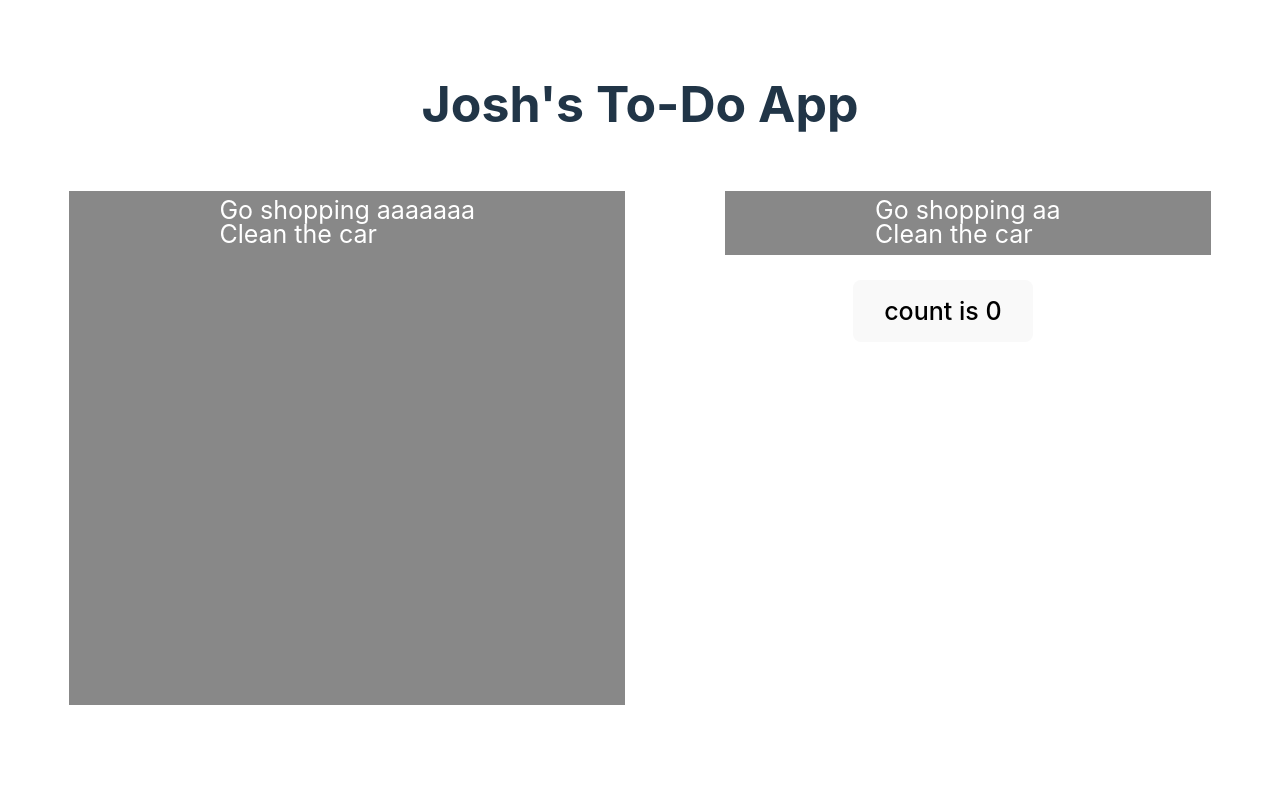
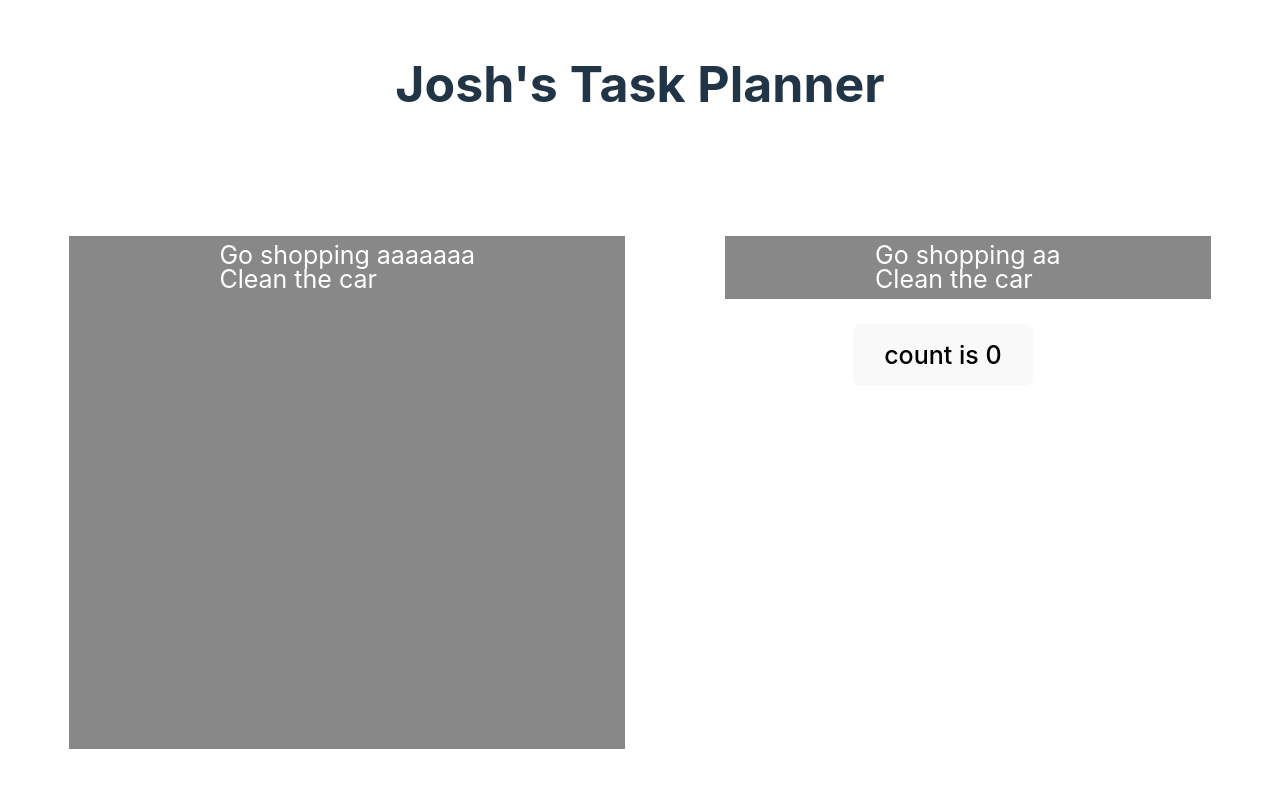
Before and after one commit to CodersforLearning/react-todo-app-JoshMance, a React (Vite) app: page / in a window 1280 px wide. Shown: the top 788 px of the page. Built offline with nearby package versions, Linux system fonts and the light colour scheme.

Commit message:
Renaming all to Josh's Task Planner

```diff
--- a/src/App.css
+++ b/src/App.css
@@ -8,7 +8,7 @@
 .listbox {
   float: left;
   padding-inline: 50px;
-  margin-top: -10pt;
+  margin-top: 20pt;
   color:rgb(255, 255, 255);
 }
 
--- a/src/App.jsx
+++ b/src/App.jsx
@@ -8,7 +8,7 @@ function App() {
 
   return (
     <div className="App">
-       <h1>Josh's To-Do App</h1>
+       <h1>Josh's Task Planner</h1>
 
        <div className="listbox">
           <h4> Current Tasks </h4>
--- a/src/index.css
+++ b/src/index.css
@@ -41,7 +41,7 @@ body {
 
 h1 {
   font-size: 2em;
-  line-height: 0.01;
+  line-height: 1;
 }
 
 h4 {
```
